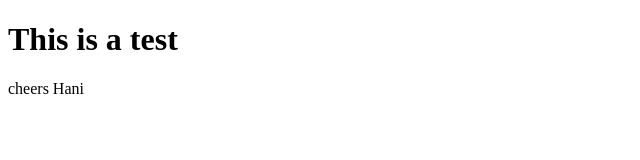
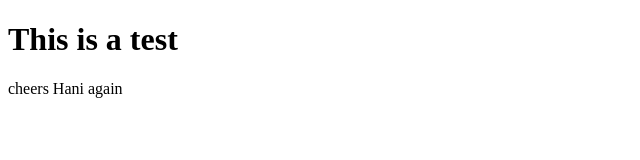
Before and after one commit to Razzle14/Test, a plain HTML site: page index.html in a window 1280 px wide. Shown: the full height of the page, 0-640 px from the left. Drawn offline with Linux system fonts and the light colour scheme.

Commit message:
update website

```diff
--- a/index.html
+++ b/index.html
@@ -7,6 +7,6 @@
 </head>
 <body>
     <h1> This is a test</h1>
-    <p>cheers Hani</p>
+    <p>cheers Hani again</p>
 </body>
 </html>
```
